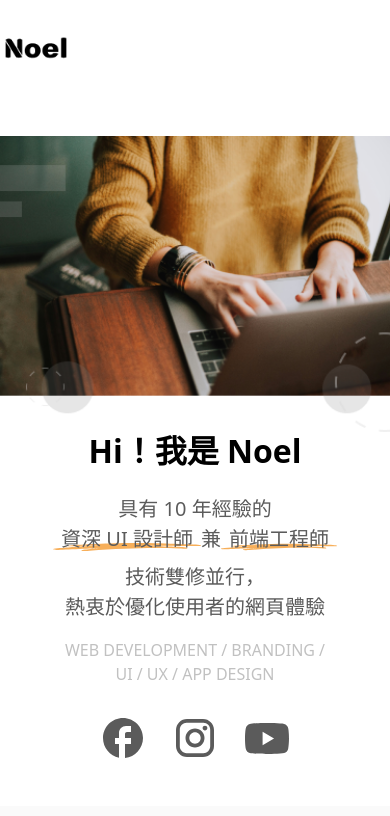
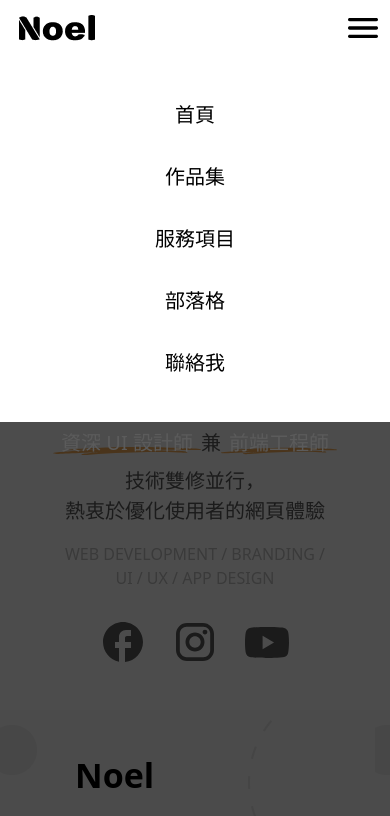
Before and after one commit to Danny-1211/Noel-design, a React (Vite) app: page / in a window 390 px wide. Shown: the top 816 px of the page. Built offline with nearby package versions, Linux system fonts and the light colour scheme.

Commit message:
feat: add header component with responsive menu and update hero image import

```diff
--- a/src/components/Header.jsx
+++ b/src/components/Header.jsx
@@ -1,28 +1,54 @@
-import { Link } from 'react-router-dom';
+import { Link } from "react-router-dom";
 import logo from "../assets/imgs/logo/logo.png";
+import menu from "../assets/imgs/icon/menu.svg";
+
 function Header() {
   const navItems = [
     { name: "首頁", path: "/" },
-    { name: "作品集", path: "/" },
+    { name: "作品集", path: "/collection" },
     { name: "服務項目", path: "/" },
     { name: "部落格", path: "/" },
     { name: "聯絡我", path: "/" },
   ];
   return (
-    <nav className="w-full mx-auto max-w-[1296px] h-24 flex items-center justify-start">
-      <div className="logo mr-[318px]">
-        <img className='' src={logo} alt="logo" />
+    <nav className="fixed bg-[#fff] w-full mx-auto max-w-[1296px] h-[56px] lg:h-24 flex items-center justify-start px-3">
+      <div className="logo mr-[318px] mr-auto">
+        <img className="" src={logo} alt="logo" />
       </div>
       <div className="hidden lg:flex max-w[480px] gap-x-10">
-        {
-          navItems.map((item,index) => {
-            return (
-              <Link className="text-[24px] py-1 px-2" to={item.path} key={index}>
-                {item.name}
-              </Link>
-            )
-          })
-        }
+        {navItems.map((item, index) => {
+          return (
+            <Link
+              className="py-1 px-5 font-normal leading-6"
+              to={item.path}
+              key={index}
+            >
+              {item.name}
+            </Link>
+          );
+        })}
+      </div>
+
+      <div className="meunBtn lg:hidden">
+        <img src={menu} alt="" />
+      </div>
+
+      <div className="menuList z-30 lg:hidden  fixed top-[56px] left-0 w-full bg-[#fff] flex flex-col gap-y-[24px] py-[40px]">
+        {/* menuList */}
+        {navItems.map((item, index) => {
+          return (
+            <Link
+              className="font-normal text-[20px] leading-[30px] text-center py-[4px] px-[8px]"
+              to={item.path}
+              key={index}
+            >
+              {item.name}
+            </Link>
+          );
+        })}
+      </div>
+
+      <div className="gray bg-black opacity-70 fixed left-0 bottom-0 -z-20 w-full h-[500px]">
       </div>
     </nav>
   );
--- a/src/pages/Home.jsx
+++ b/src/pages/Home.jsx
@@ -2,8 +2,7 @@ import fb from "../assets/imgs/icon/facebook.svg";
 import ig from "../assets/imgs/icon/instagram.svg";
 import yt from "../assets/imgs/icon/youtube.svg";
 import mark from "../assets/imgs/icon/mark.svg";
-import hero from "../assets/imgs/hero-image/hero-lg.png";
-
+import heroLg from "../assets/imgs/hero-image/hero-lg.png";
 import heroSm from "../assets/imgs/hero-image/hero-sm.png";
 function Home() {
   return (
@@ -56,7 +55,7 @@ function Home() {
           </div>
         </div>
         <div className="">
-          <img className="max-lg:hidden" src={hero} alt="hero_img" />
+          <img className="max-lg:hidden" src={heroLg} alt="hero_img" />
         </div>
       </div>
 
```
Also changed, not shown: src/assets/imgs/icon/close.svg (added), src/assets/imgs/icon/menu.svg (added).
